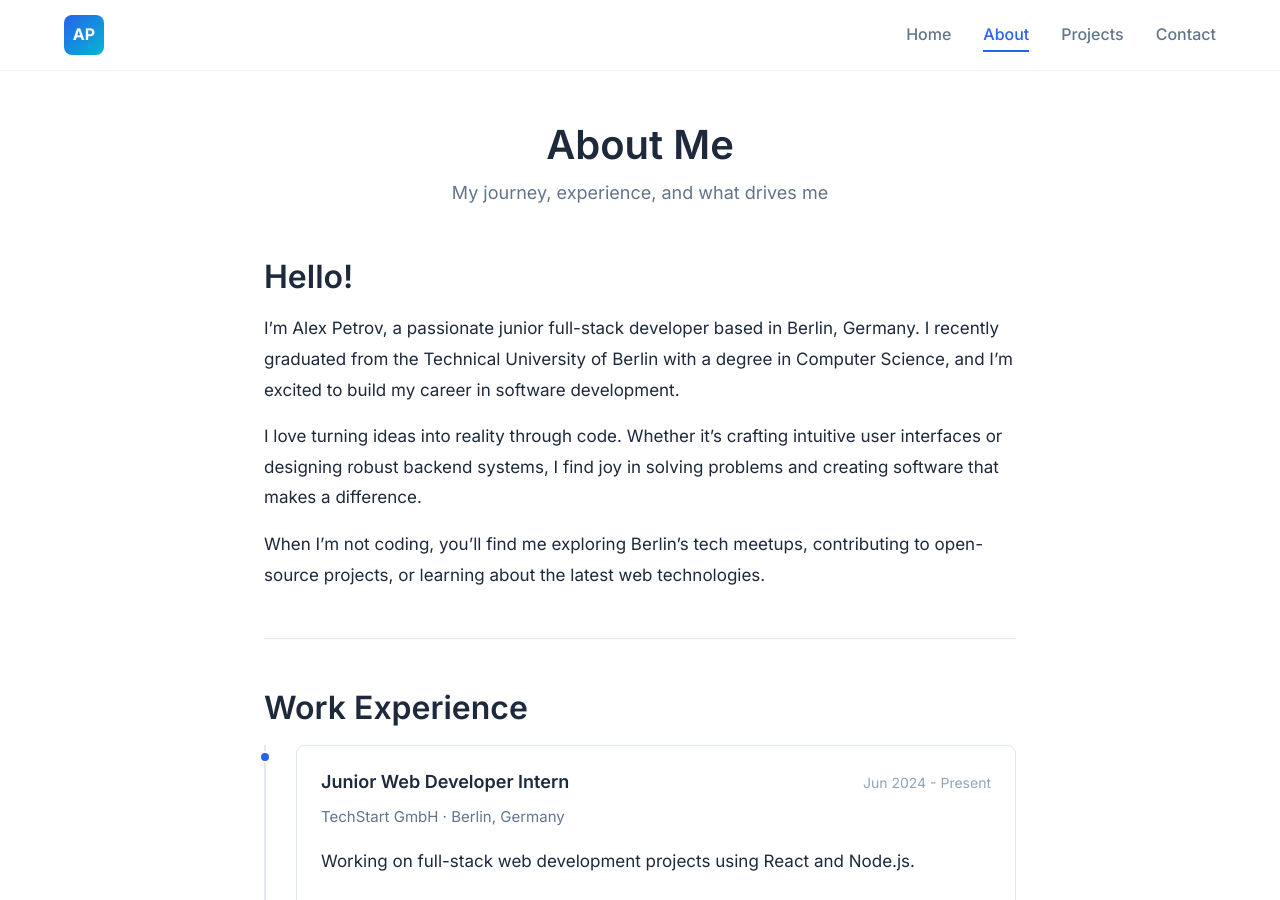
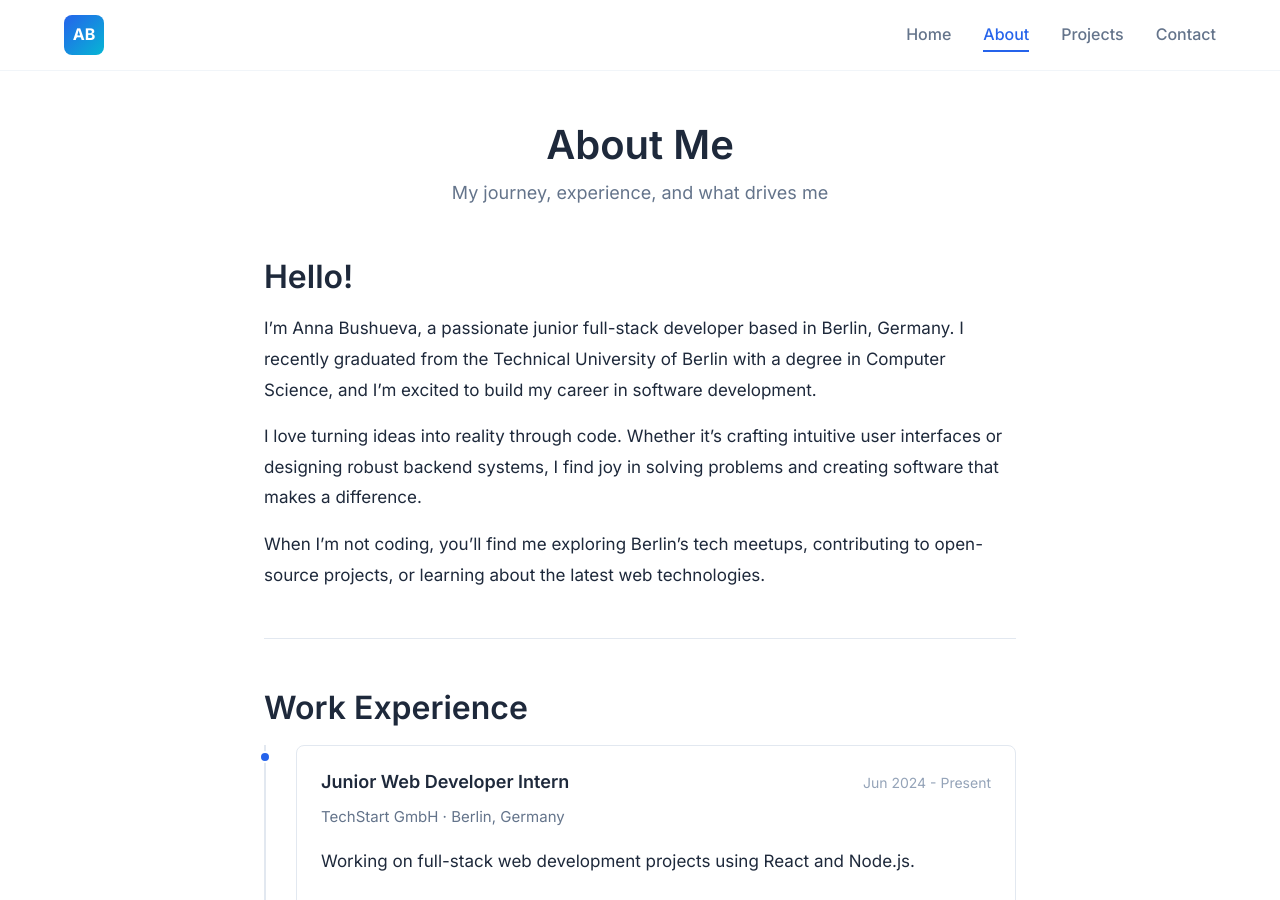
Before and after one commit to mneudobno/mneudobno.github.io, a Jekyll site: the page built from about.md, in a window 1280 px wide and 900 px high. Built offline with Jekyll 4.4.1, drawn with Linux system fonts in a browser that asks for light colours; some of the changed text lies outside the part shown.

Commit message:
Change name to Anna Bushueva

```diff
--- a/_config.yml
+++ b/_config.yml
@@ -1,16 +1,16 @@
 # Site Settings
-title: "Alex Petrov"
+title: "Anna Bushueva"
 description: "Junior Full-Stack Developer | Passionate about building web applications"
 url: "https://mneudobno.github.io"
 baseurl: ""
 
 # Author Information
 author:
-  name: Alex Petrov
-  email: alex.petrov.dev@gmail.com
+  name: Anna Bushueva
+  email: anna.bushueva.dev@gmail.com
   location: Berlin, Germany
   github: mneudobno
-  linkedin: alexpetrov
+  linkedin: annabushueva
 
 # Build Settings
 markdown: kramdown
--- a/about.md
+++ b/about.md
@@ -7,7 +7,7 @@ permalink: /about/
 
 ## Hello!
 
-I'm Alex Petrov, a passionate junior full-stack developer based in Berlin, Germany. I recently graduated from the Technical University of Berlin with a degree in Computer Science, and I'm excited to build my career in software development.
+I'm Anna Bushueva, a passionate junior full-stack developer based in Berlin, Germany. I recently graduated from the Technical University of Berlin with a degree in Computer Science, and I'm excited to build my career in software development.
 
 I love turning ideas into reality through code. Whether it's crafting intuitive user interfaces or designing robust backend systems, I find joy in solving problems and creating software that makes a difference.
 
```
